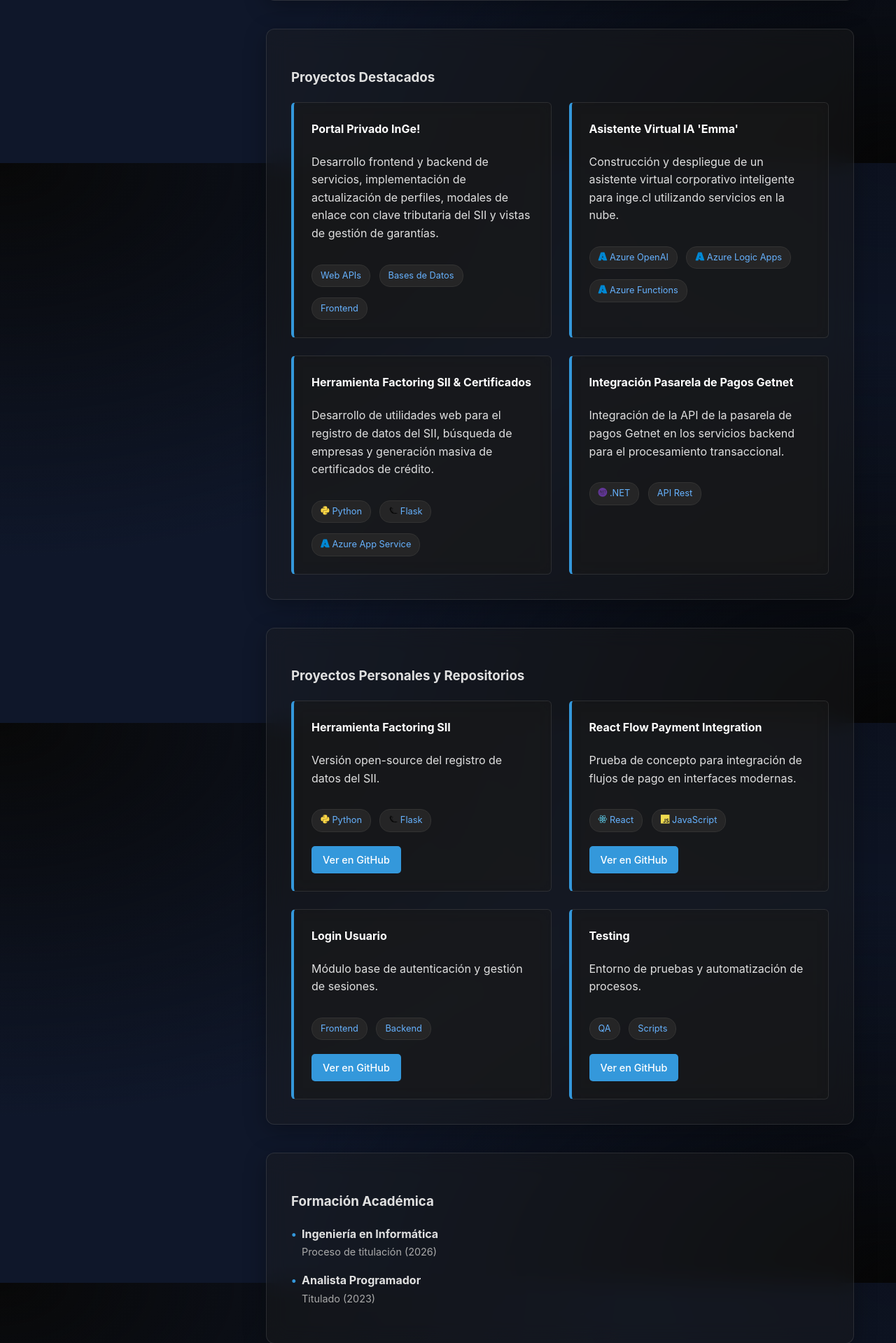
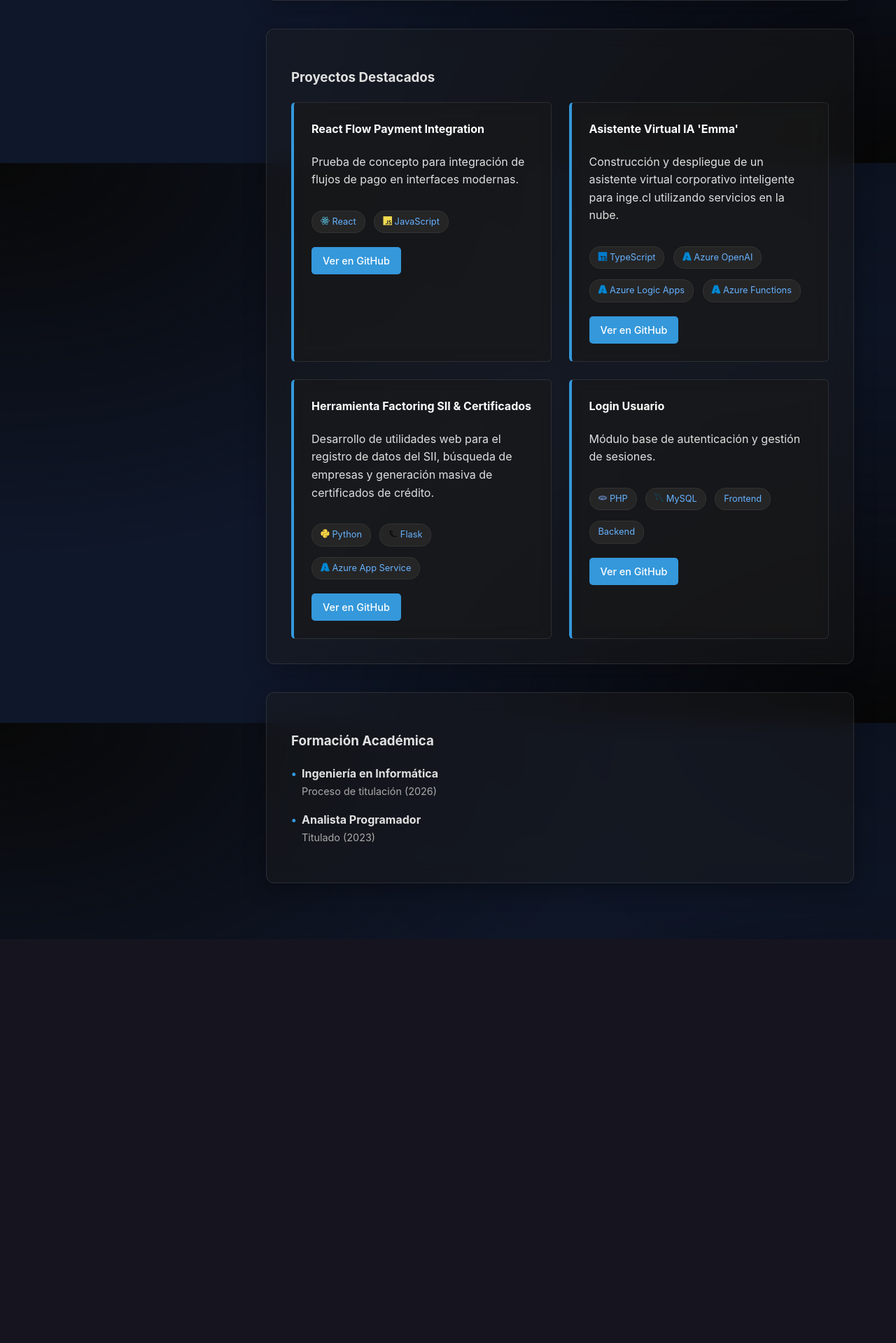
Before and after one commit to gel32/mi-portafolio, a Flask app: page / in a window 1280 px wide. Shown: the part 2167-4086 px from the top of the page at 70% size. After the commit the page ends 3445 px from the top, so only its background shows below. Run offline with Flask 3, Linux system fonts and the light colour scheme.

Commit message:
Actualiza proyectos destacados y enlaces directos a README en GitHub

```diff
--- a/app.py
+++ b/app.py
@@ -1,6 +1,42 @@
 from flask import Flask, render_template
 
 app = Flask(__name__)
+
+# Proyectos destacados a nivel global para compartirlos entre rutas
+proyectos = [
+    {
+        "id": "react-flow-payment",
+        "nombre": "React Flow Payment Integration",
+        "descripcion": "Prueba de concepto para integración de flujos de pago en interfaces modernas.",
+        "tecnologias": ["React", "JavaScript"],
+        "github_url": "https://github.com/gel32/react-flow-payment-integration/blob/main/README.md",
+        "detalle_completo": "Prueba de concepto desarrollada en React y JavaScript enfocada en la integración de pasarelas y flujos de pago (Flow) dentro de interfaces web modernas. Incluye manejo de estados transaccionales, redirecciones de pago y vistas de resultado para ofrecer una experiencia clara y confiable al usuario final."
+    },
+    {
+        "id": "asistente-emma",
+        "nombre": "Asistente Virtual IA 'Emma'",
+        "descripcion": "Construcción y despliegue de un asistente virtual corporativo inteligente para inge.cl utilizando servicios en la nube.",
+        "tecnologias": ["TypeScript", "Azure OpenAI", "Azure Logic Apps", "Azure Functions"],
+        "github_url": "https://github.com/gel32/asistente-virtual-ia-react-azure/blob/main/README.md",
+        "detalle_completo": "Diseño, construcción y puesta en producción de 'Emma', el asistente virtual corporativo inteligente para inge.cl. La arquitectura se apoyó en el ecosistema cloud de Microsoft Azure: Azure OpenAI para el procesamiento de lenguaje natural y respuestas contextualizadas, Azure Logic Apps para la orquestación de flujos de negocio y derivación de consultas, y Azure Functions para la ejecución de lógica serverless de integración."
+    },
+    {
+        "id": "factoring-sii-certificados",
+        "nombre": "Herramienta Factoring SII & Certificados",
+        "descripcion": "Desarrollo de utilidades web para el registro de datos del SII, búsqueda de empresas y generación masiva de certificados de crédito.",
+        "tecnologias": ["Python", "Flask", "Azure App Service"],
+        "github_url": "https://github.com/gel32/herramienta-factoring-sii/blob/main/README.md",
+        "detalle_completo": "Creación y despliegue en producción de aplicaciones web internas desarrolladas con Python y Flask, alojadas en Azure App Service. Estas herramientas agilizaron la operación diaria del área comercial y de factoring, permitiendo el registro estructurado de credenciales y datos del SII, búsqueda histórica de empresas con ordenamiento dinámico de columnas y la emisión automatizada de certificados de crédito."
+    },
+    {
+        "id": "login-usuario",
+        "nombre": "Login Usuario",
+        "descripcion": "Módulo base de autenticación y gestión de sesiones.",
+        "tecnologias": ["PHP", "MySQL", "Frontend", "Backend"],
+        "github_url": "https://github.com/gel32/LoginUsuario/blob/main/README.md",
+        "detalle_completo": "Módulo base diseñado para la autenticación de usuarios y administración de sesiones. Implementa la estructura fundamental de validación de credenciales, manejo de estados de acceso y protección de rutas tanto en frontend como en backend."
+    }
+]
 
 @app.route('/')
 def home():
@@ -52,63 +88,19 @@ def home():
         }
     ]
 
-    # Proyectos existentes
-    proyectos = [
-        {
-            "nombre": "Portal Privado InGe!",
-            "descripcion": "Desarrollo frontend y backend de servicios, implementación de actualización de perfiles, modales de enlace con clave tributaria del SII y vistas de gestión de garantías.",
-            "tecnologias": ["Web APIs", "Bases de Datos", "Frontend"]
-        },
-        {
-            "nombre": "Asistente Virtual IA 'Emma'",
-            "descripcion": "Construcción y despliegue de un asistente virtual corporativo inteligente para inge.cl utilizando servicios en la nube.",
-            "tecnologias": ["Azure OpenAI", "Azure Logic Apps", "Azure Functions"]
-        },
-        {
-            "nombre": "Herramienta Factoring SII & Certificados",
-            "descripcion": "Desarrollo de utilidades web para el registro de datos del SII, búsqueda de empresas y generación masiva de certificados de crédito.",
-            "tecnologias": ["Python", "Flask", "Azure App Service"]
-        },
-        {
-            "nombre": "Integración Pasarela de Pagos Getnet",
-            "descripcion": "Integración de la API de la pasarela de pagos Getnet en los servicios backend para el procesamiento transaccional.",
-            "tecnologias": [".NET", "API Rest"]
-        }
-    ]
-
-    proyectos_personales = [
-        {
-            "nombre": "Herramienta Factoring SII",
-            "descripcion": "Versión open-source del registro de datos del SII.",
-            "tecnologias": ["Python", "Flask"],
-            "url": "https://github.com/gel32/herramienta-factoring-sii"
-        },
-        {
-            "nombre": "React Flow Payment Integration",
-            "descripcion": "Prueba de concepto para integración de flujos de pago en interfaces modernas.",
-            "tecnologias": ["React", "JavaScript"],
-            "url": "https://github.com/gel32/react-flow-payment-integration"
-        },
-        {
-            "nombre": "Login Usuario",
-            "descripcion": "Módulo base de autenticación y gestión de sesiones.",
-            "tecnologias": ["Frontend", "Backend"],
-            "url": "https://github.com/gel32/LoginUsuario"
-        },
-        {
-            "nombre": "Testing",
-            "descripcion": "Entorno de pruebas y automatización de procesos.",
-            "tecnologias": ["QA", "Scripts"],
-            "url": "https://github.com/gel32/Testing"
-        }
-    ]
-
     estudios = [
         {"titulo": "Ingeniería en Informática", "estado": "Proceso de titulación (2026)"},
         {"titulo": "Analista Programador", "estado": "Titulado (2023)"}
     ]
 
-    return render_template('index.html', contacto=contacto, sobre_mi=sobre_mi, habilidades=habilidades, experiencia=experiencia, proyectos=proyectos, proyectos_personales=proyectos_personales, estudios=estudios)
+    return render_template('index.html', contacto=contacto, sobre_mi=sobre_mi, habilidades=habilidades, experiencia=experiencia, proyectos=proyectos, estudios=estudios)
+
+@app.route('/proyecto/<proyecto_id>')
+def proyecto_detalle(proyecto_id):
+    proyecto = next((p for p in proyectos if p['id'] == proyecto_id), None)
+    if not proyecto:
+        return "Proyecto no encontrado", 404
+    return render_template('proyecto.html', proyecto=proyecto)
 
 if __name__ == '__main__':
     app.run(debug=True, port=5001)
--- a/templates/index.html
+++ b/templates/index.html
@@ -129,29 +129,7 @@
                                 </span>
                                 {% endfor %}
                             </div>
-                        </article>
-                        {% endfor %}
-                    </div>
-                </section>
-
-                <section id="proyectos-personales">
-                    <h3>Proyectos Personales y Repositorios</h3>
-                    <div class="grid-proyectos">
-                        {% for repo in proyectos_personales %}
-                        <article class="proyecto-card">
-                            <h4>{{ repo.nombre }}</h4>
-                            <p>{{ repo.descripcion }}</p>
-                            <div class="tags">
-                                {% for tech in repo.tecnologias %}
-                                <span class="tech-tag">
-                                    {% if tech in icon_map %}
-                                        <i class="{{ icon_map[tech] }} colored"></i>
-                                    {% endif %}
-                                    {{ tech }}
-                                </span>
-                                {% endfor %}
-                            </div>
-                            <a href="{{ repo.url }}" target="_blank" class="github-link">Ver en GitHub</a>
+                            <a href="{{ proyecto.github_url }}" target="_blank" class="github-link">Ver en GitHub</a>
                         </article>
                         {% endfor %}
                     </div>
```
Also changed, not shown: templates/templates/proyectos.html (added, +59 -0 lines), 1 other file. Lines whose indentation alone changed are shown as unchanged.
